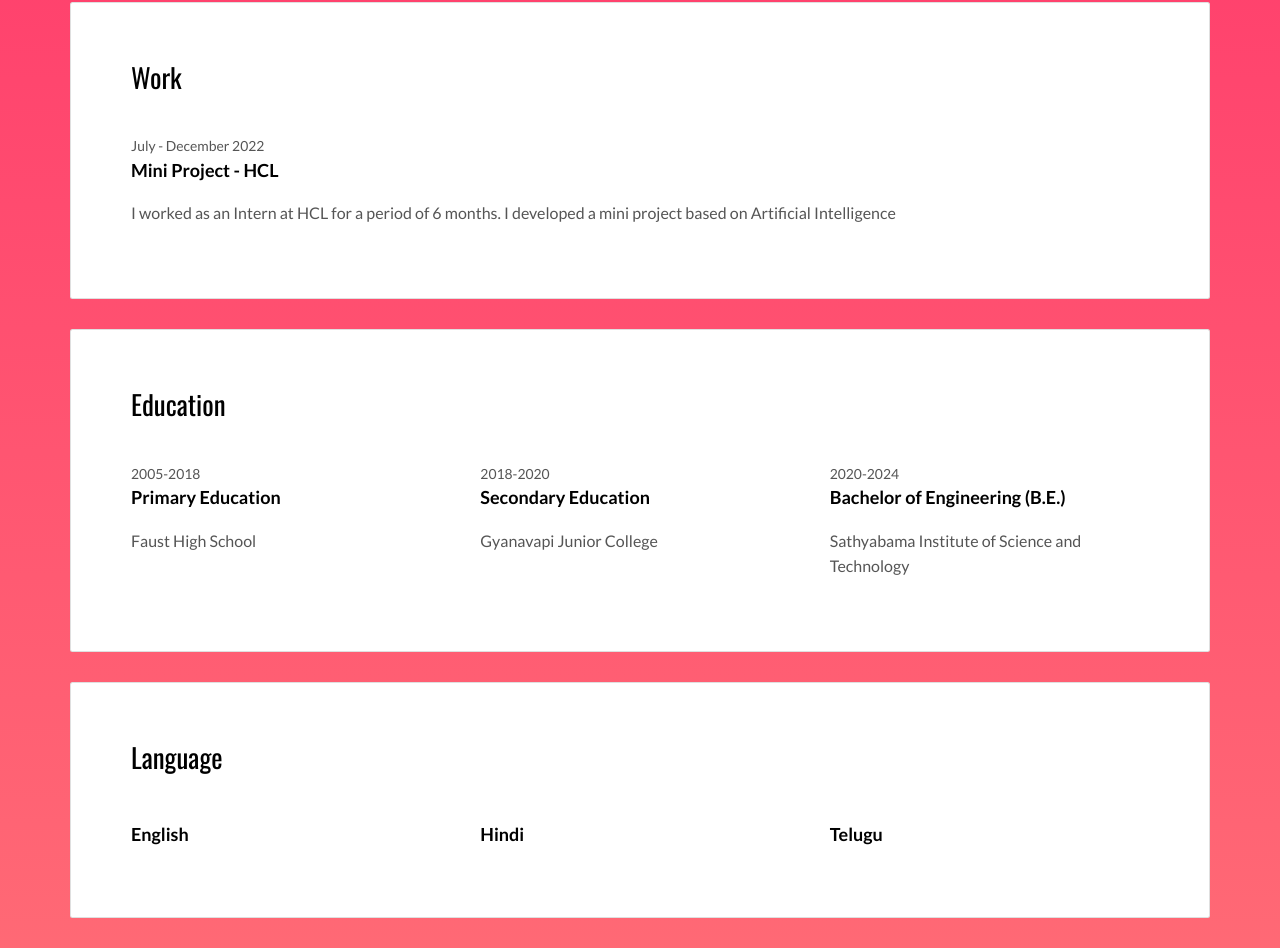
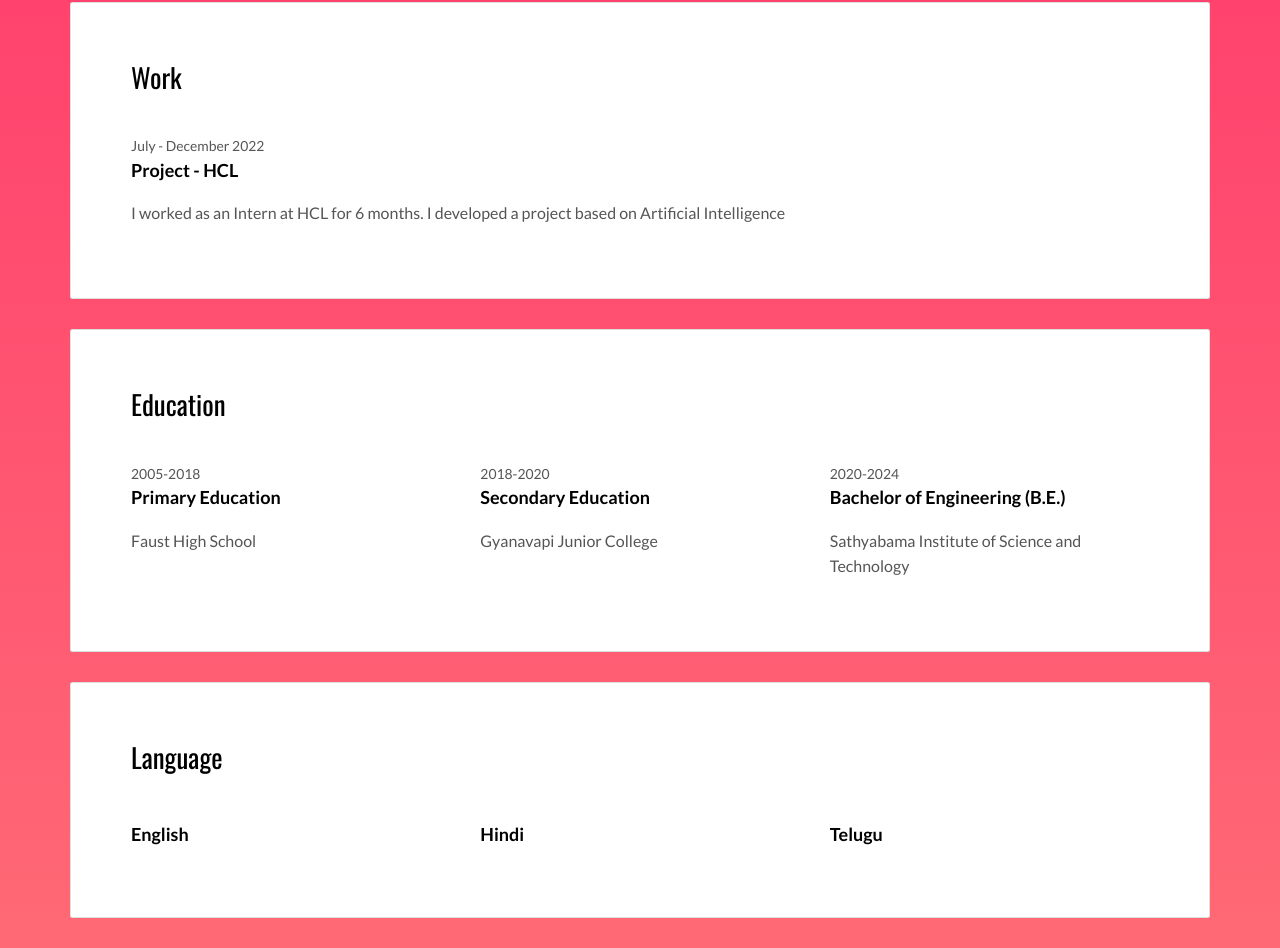
Before and after one commit to JayanthTunk/Jayanth_Webpage, a plain HTML site: page index.html in a window 1280 px wide. Shown: the part 1656-2604 px from the top of the page. Drawn offline with nearby package versions, Linux system fonts and the light colour scheme.

Commit message:
Update index.html

```diff
--- a/index.html
+++ b/index.html
@@ -171,10 +171,10 @@
             <h2>Work</h2>
             <div class="work-experience">
               <small class="date">July - December 2022</small>
-              <h3 class="h5 date-title">Mini Project - <a href="https://www.hcltech.com/" title="Create professionnal website">HCL</a></h3>
+              <h3 class="h5 date-title">Project - <a href="https://www.hcltech.com/" title="Create professionnal website">HCL</a></h3>
 
 
-              <p>I worked as an Intern at HCL for a period of 6 months. I developed a mini project based on Artificial Intelligence</p>
+              <p>I worked as an Intern at HCL for 6 months. I developed a project based on Artificial Intelligence</p>
             </div>
           </div>
         </div>
```
